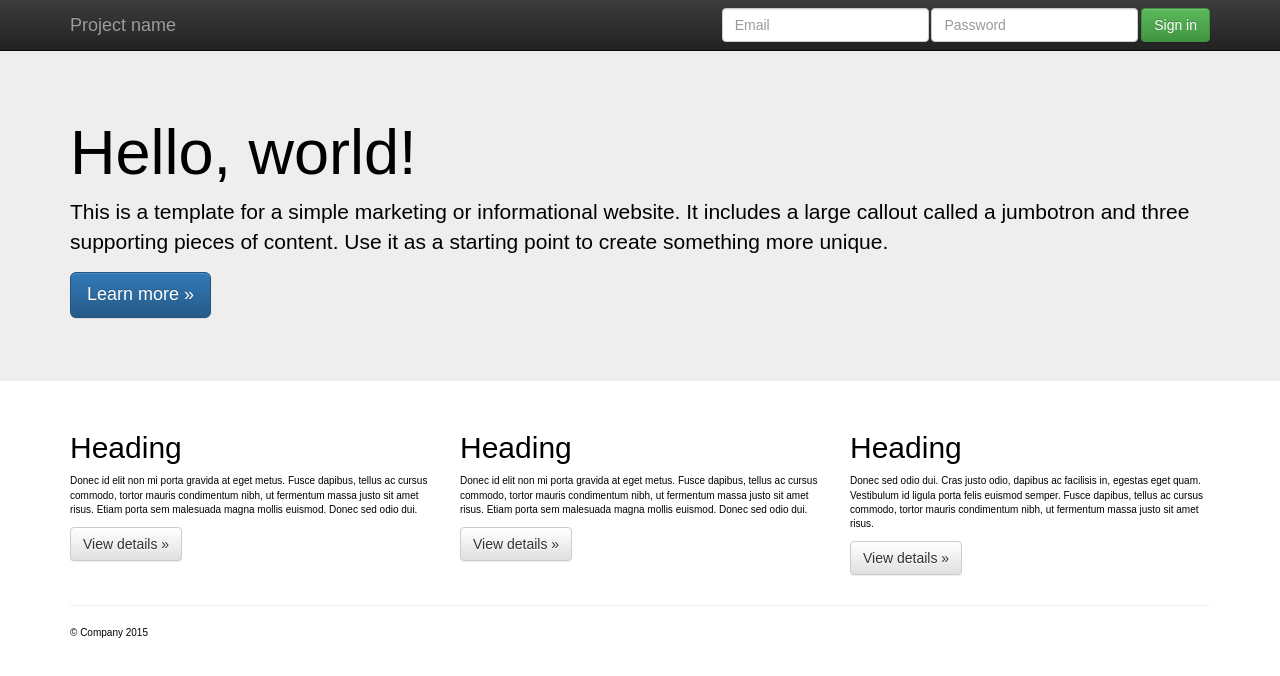
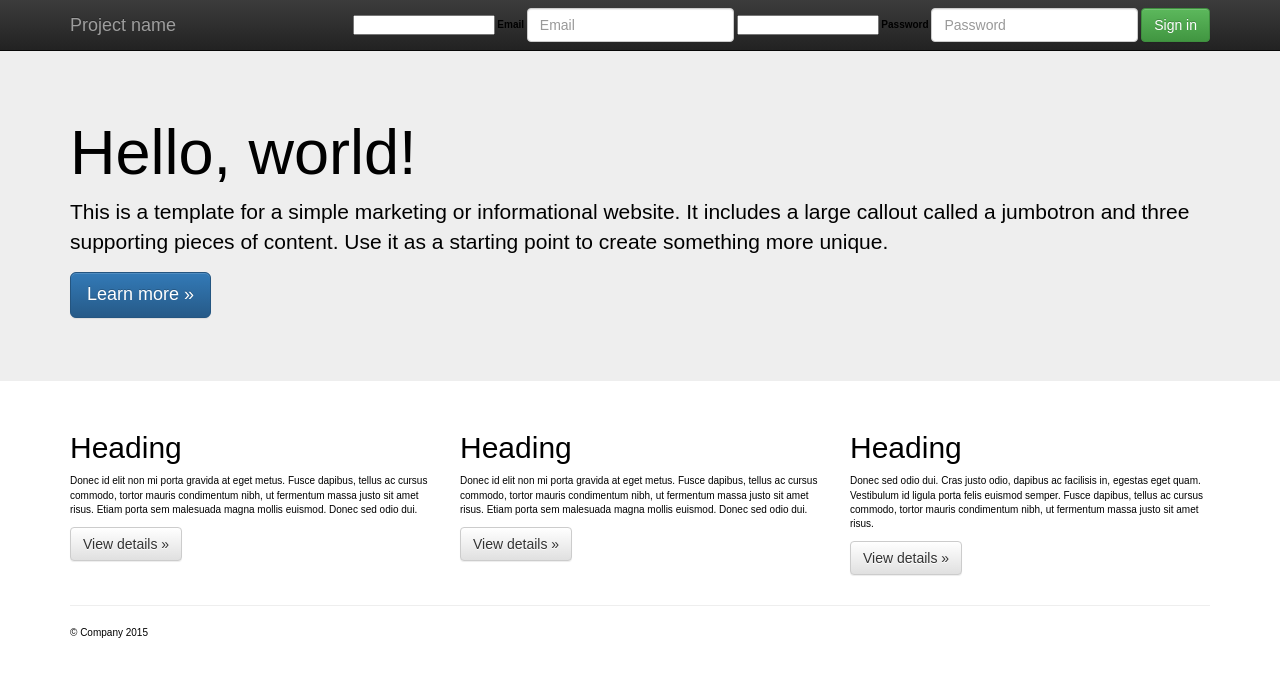
Before and after one commit to suwebdev/great-sunrise, a plain HTML site: page index.html in a window 1280 px wide. Drawn offline with nearby package versions, Linux system fonts and the light colour scheme.

Commit message:
Update index.html

```diff
--- a/index.html
+++ b/index.html
@@ -44,9 +44,11 @@
         <div id="navbar" class="navbar-collapse collapse">
           <form class="navbar-form navbar-right" role="form">
             <div class="form-group">
+              <label><input type="text"> Email</label>
               <input type="text" placeholder="Email" class="form-control">
             </div>
             <div class="form-group">
+               <label><input type="password"> Password</label>
               <input type="password" placeholder="Password" class="form-control">
             </div>
             <button type="submit" class="btn btn-success">Sign in</button>
```
